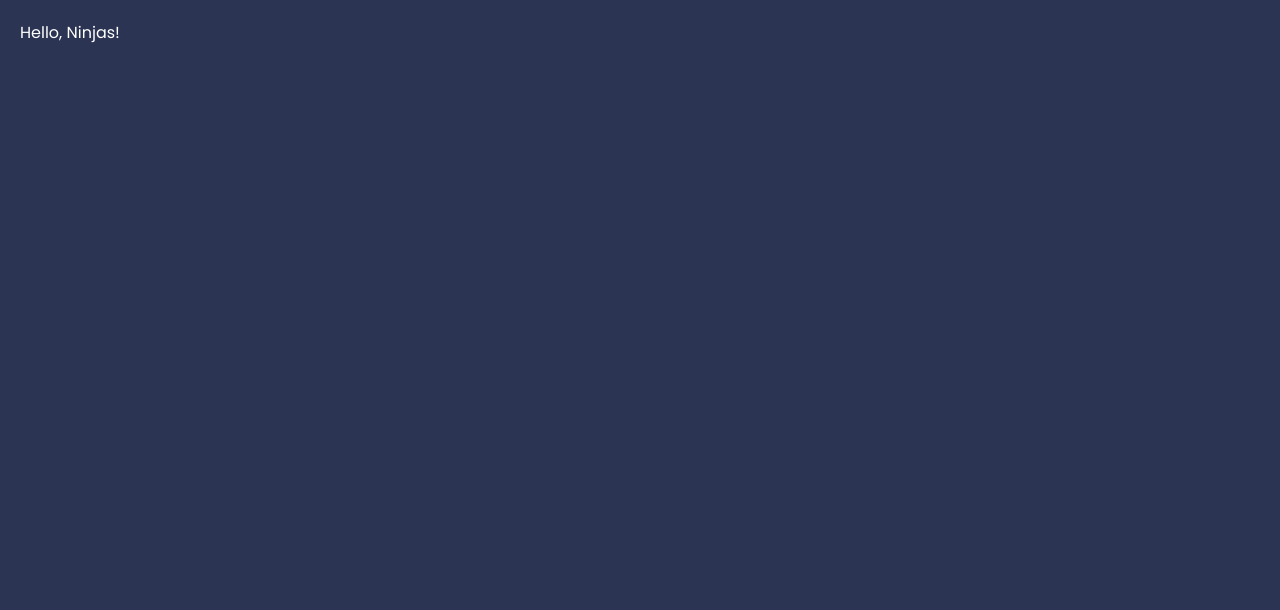
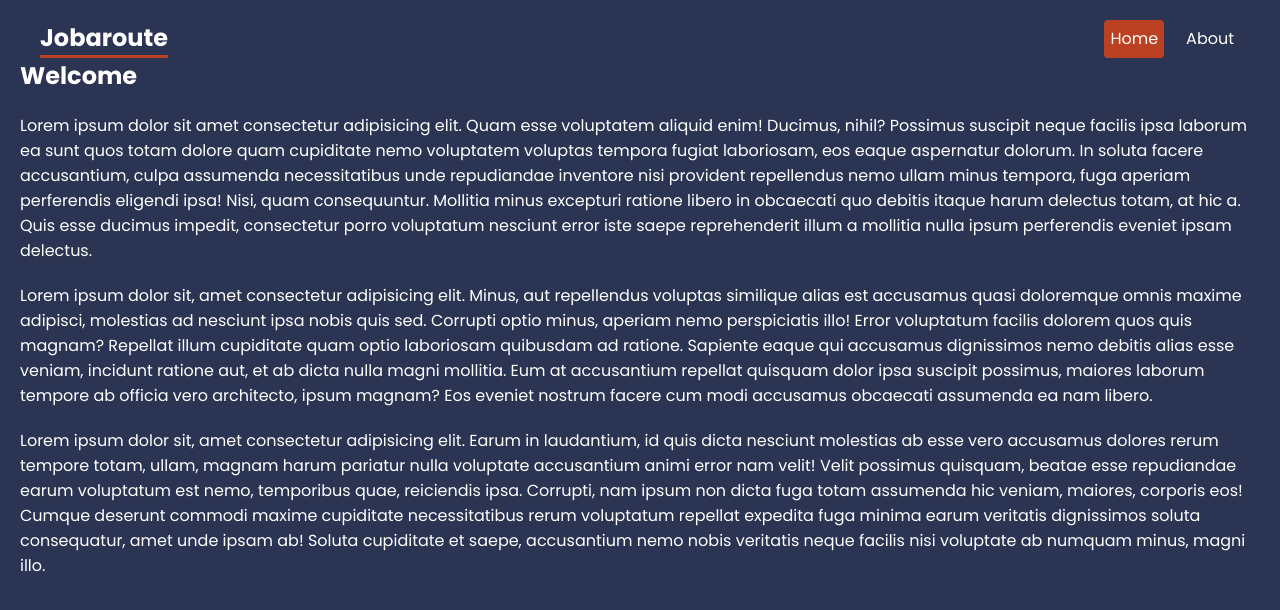
Before and after one commit to AKshattrived/jobaroute, a React (Create React App) app: page / in a window 1280 px wide. Shown: the top 610 px of the page. Built offline with nearby package versions, Linux system fonts and the light colour scheme.

Commit message:
React router before v6.4

```diff
--- a/src/App.js
+++ b/src/App.js
@@ -1,9 +1,27 @@
+import { BrowserRouter, Routes, Route, Link, NavLink } from "react-router-dom";
+
+// pages
+import Home from "./pages/Home";
+import About from "./pages/About";
+
 function App() {
   return (
-    <div className="App">
-      Hello, Ninjas!
-    </div>
+    <BrowserRouter>
+      <header>
+        <nav>
+          <h1>Jobaroute</h1>
+          <NavLink to="/">Home</NavLink>
+          <NavLink to="about">About</NavLink>
+        </nav>
+      </header>
+      <main>
+        <Routes>
+          <Route index element={<Home />} />
+          <Route path="about" element={<About />} />
+        </Routes>
+      </main>
+    </BrowserRouter>
   );
 }
 
-export default App
+export default App;
--- a/src/index.css
+++ b/src/index.css
@@ -1,4 +1,4 @@
-@import url('https://fonts.googleapis.com/css2?family=Poppins:wght@400;700&display=swap');
+@import url("https://fonts.googleapis.com/css2?family=Poppins:wght@400;700&display=swap");
 
 :root {
   --primary: #bc4123;
@@ -27,21 +27,36 @@ button {
 }
 
 /* navbar */
+header nav {
+  display: flex;
+  gap: 16px;
+  justify-content: end;
+  max-width: 1200px;
+  margin: 0 auto;
+}
 
+header nav h1 {
+  margin-right: auto;
+  border-bottom: 3px solid var(--primary);
+}
+
+header nav a {
+  text-decoration: none;
+  padding: 6px;
+  border-radius: 4px;
+}
+header nav a.active {
+  background: var(--primary);
+}
 
 /* page content */
 
-
 /* help layout */
-
 
 /* faq */
 
-
 /* careers list */
-
 
 /* careers details */
 
-
 /* breadcrumbs */
--- /dev/null
+++ b/src/pages/About.js
@@ -0,0 +1,30 @@
+import React from "react";
+
+export default function About() {
+  return (
+    <div>
+      <h2>About Us</h2>
+      <p>
+        Lorem ipsum dolor sit amet consectetur adipisicing elit. Excepturi ea
+        quisquam dolore repudiandae possimus. Reiciendis sit amet earum dolorum
+        praesentium rem distinctio voluptatibus nostrum, aliquam qui maxime
+        placeat dicta modi provident atque, velit quasi sapiente. Nisi ipsum
+        dolore suscipit eos error saepe rem, voluptas, dolores dolorum,
+        blanditiis molestiae eaque laborum?
+      </p>
+      <p>
+        Lorem ipsum dolor, sit amet consectetur adipisicing elit. Rerum, soluta
+        provident fugiat quasi consequatur ut sunt ratione facilis molestiae.
+        Fugit amet ex necessitatibus maxime natus ullam labore repudiandae
+        mollitia aliquid voluptatibus nesciunt voluptatem tempora quibusdam,
+        tenetur esse officia unde aperiam nobis, ratione qui vero nemo deleniti
+        earum! Rem, voluptates quos.
+      </p>
+      <p>
+        Lorem ipsum dolor sit, amet consectetur adipisicing elit. Libero quasi
+        ipsa ratione voluptas eligendi delectus dolorum velit fugiat
+        perferendis, culpa fuga distinctio. Quia, tempore beatae!
+      </p>
+    </div>
+  );
+}
--- /dev/null
+++ b/src/pages/Home.js
@@ -0,0 +1,49 @@
+import React from "react";
+
+export default function Home() {
+  return (
+    <div className="home">
+      <h2>Welcome</h2>
+      <p>
+        Lorem ipsum dolor sit amet consectetur adipisicing elit. Quam esse
+        voluptatem aliquid enim! Ducimus, nihil? Possimus suscipit neque facilis
+        ipsa laborum ea sunt quos totam dolore quam cupiditate nemo voluptatem
+        voluptas tempora fugiat laboriosam, eos eaque aspernatur dolorum. In
+        soluta facere accusantium, culpa assumenda necessitatibus unde
+        repudiandae inventore nisi provident repellendus nemo ullam minus
+        tempora, fuga aperiam perferendis eligendi ipsa! Nisi, quam
+        consequuntur. Mollitia minus excepturi ratione libero in obcaecati quo
+        debitis itaque harum delectus totam, at hic a. Quis esse ducimus
+        impedit, consectetur porro voluptatum nesciunt error iste saepe
+        reprehenderit illum a mollitia nulla ipsum perferendis eveniet ipsam
+        delectus.
+      </p>
+      <p>
+        Lorem ipsum dolor sit, amet consectetur adipisicing elit. Minus, aut
+        repellendus voluptas similique alias est accusamus quasi doloremque
+        omnis maxime adipisci, molestias ad nesciunt ipsa nobis quis sed.
+        Corrupti optio minus, aperiam nemo perspiciatis illo! Error voluptatum
+        facilis dolorem quos quis magnam? Repellat illum cupiditate quam optio
+        laboriosam quibusdam ad ratione. Sapiente eaque qui accusamus
+        dignissimos nemo debitis alias esse veniam, incidunt ratione aut, et ab
+        dicta nulla magni mollitia. Eum at accusantium repellat quisquam dolor
+        ipsa suscipit possimus, maiores laborum tempore ab officia vero
+        architecto, ipsum magnam? Eos eveniet nostrum facere cum modi accusamus
+        obcaecati assumenda ea nam libero.
+      </p>
+      <p>
+        Lorem ipsum dolor sit, amet consectetur adipisicing elit. Earum in
+        laudantium, id quis dicta nesciunt molestias ab esse vero accusamus
+        dolores rerum tempore totam, ullam, magnam harum pariatur nulla
+        voluptate accusantium animi error nam velit! Velit possimus quisquam,
+        beatae esse repudiandae earum voluptatum est nemo, temporibus quae,
+        reiciendis ipsa. Corrupti, nam ipsum non dicta fuga totam assumenda hic
+        veniam, maiores, corporis eos! Cumque deserunt commodi maxime cupiditate
+        necessitatibus rerum voluptatum repellat expedita fuga minima earum
+        veritatis dignissimos soluta consequatur, amet unde ipsam ab! Soluta
+        cupiditate et saepe, accusantium nemo nobis veritatis neque facilis nisi
+        voluptate ab numquam minus, magni illo.
+      </p>
+    </div>
+  );
+}
```
